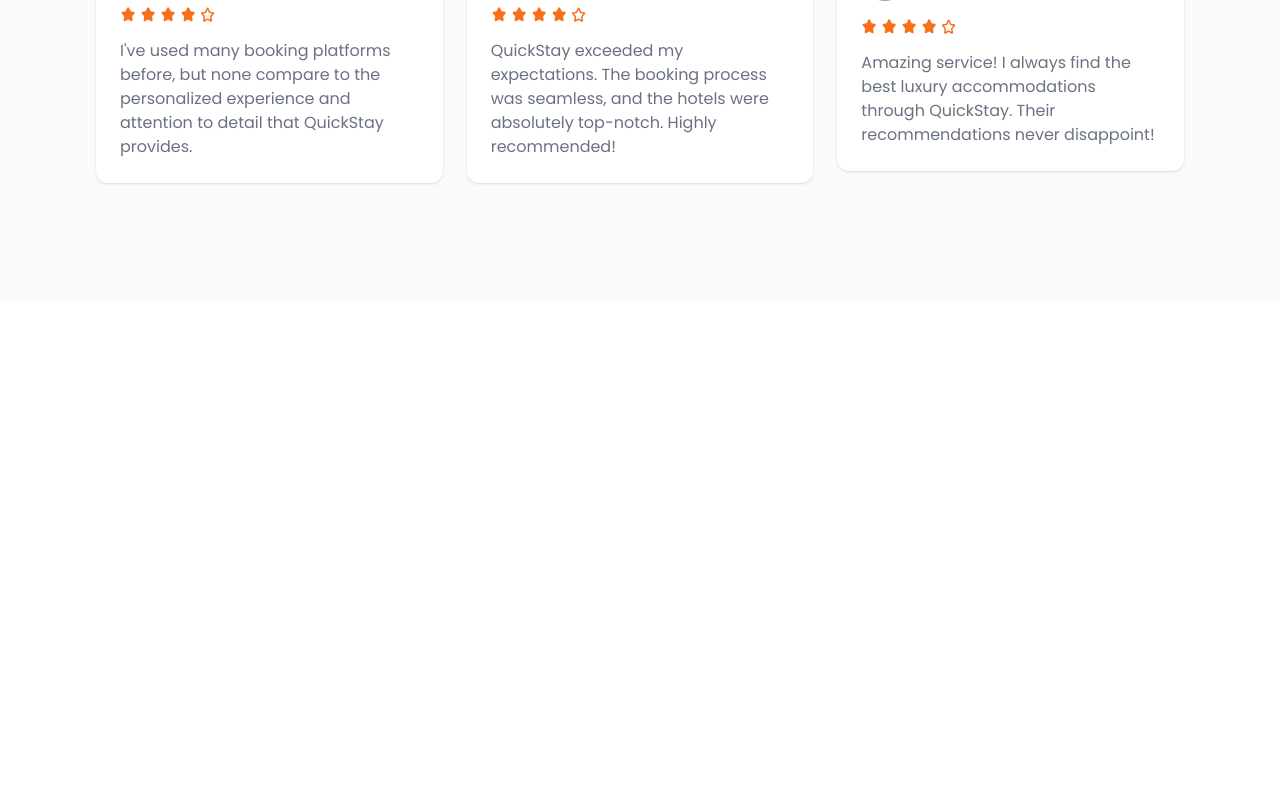
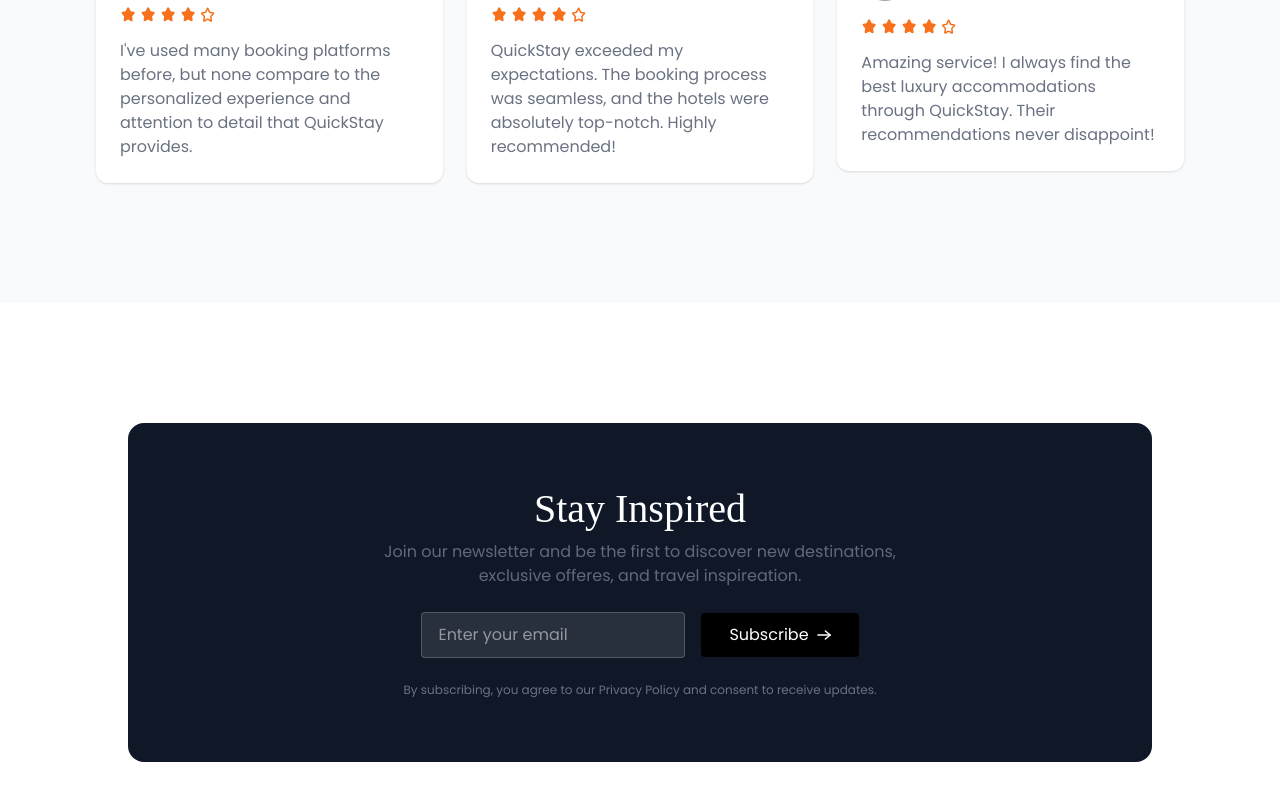
Before and after one commit to rupaliwakhare/Restrorent-, a React (Vite) app in the folder 4.Hotels-Booking/front-end/: page / in a window 1280 px wide. Shown: the part 2577-3377 px from the top of the page. Before the commit the page ends 2880 px from the top, so only its background shows below. Built offline with nearby package versions, Linux system fonts and the light colour scheme; no server answers; grey boxes are pictures that could not be loaded.

Commit message:
newsletter-section

```diff
--- /dev/null
+++ b/4.Hotels-Booking/front-end/src/Components/NewsLetter.jsx
@@ -0,0 +1,28 @@
+import React from 'react'
+import { assets } from '../assets/assets';
+import Title from './Title';
+
+const NewsLetter = () => {
+  return (
+    <div className="flex flex-col items-center  max-w-5xl lg:w-full rounded-2xl px-4 py-12 md:py-16 mx-2 lg:mx-auto my-30 bg-gray-900 text-white">
+      <Title title="Stay Inspired" subTitle='Join our newsletter and be the first to discover new destinations, exclusive offeres, and travel inspireation.'/>
+      <div className="flex flex-col md:flex-row items-center justify-center gap-4 mt-6">
+        <input
+          type="text"
+          className="bg-white/10 px-4 py-2.5 border border-white/20 rounded outline-none max-w-66 w-full"
+          placeholder="Enter your email"
+        />
+        <button className="flex items-center justify-center gap-2 group bg-black px-4 md:px-7 py-2.5 rounded active:scale-95 transition-all">
+          Subscribe
+         <img src={assets.arrowIcon} alt="arrow-icon" className='w-3.5 invert group-hover:translate-x-1 transition-all'/>
+        </button>
+      </div>
+      <p className="text-gray-500 mt-6 text-xs text-center">
+        By subscribing, you agree to our Privacy Policy and consent to receive
+        updates.
+      </p>
+    </div>
+  );
+}
+
+export default NewsLetter
--- a/4.Hotels-Booking/front-end/src/Pages/Home.jsx
+++ b/4.Hotels-Booking/front-end/src/Pages/Home.jsx
@@ -3,6 +3,7 @@
 import FeatureDestination from '../Components/FeatureDestination.jsx'
 import ExcusiveOffers from '../Components/ExcusiveOffers.jsx'
 import Testimonial from '../Components/Testimonial.jsx'
+import NewsLetter from '../Components/NewsLetter.jsx'
 
 
 const Home = () => {
@@ -12,6 +13,7 @@
    <FeatureDestination />
    <ExcusiveOffers />
    <Testimonial />
+   <NewsLetter />
   </>
 
 
```
